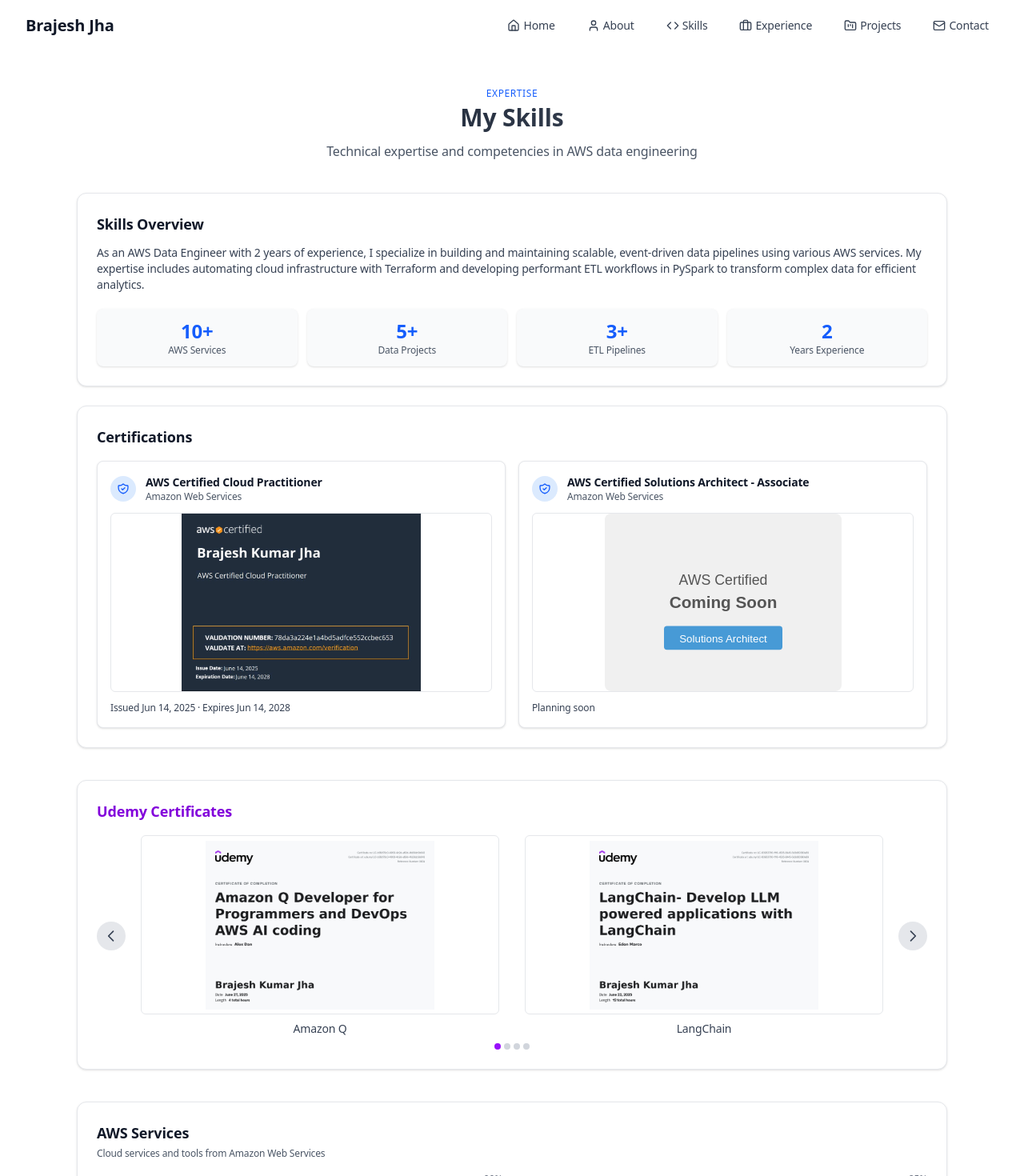
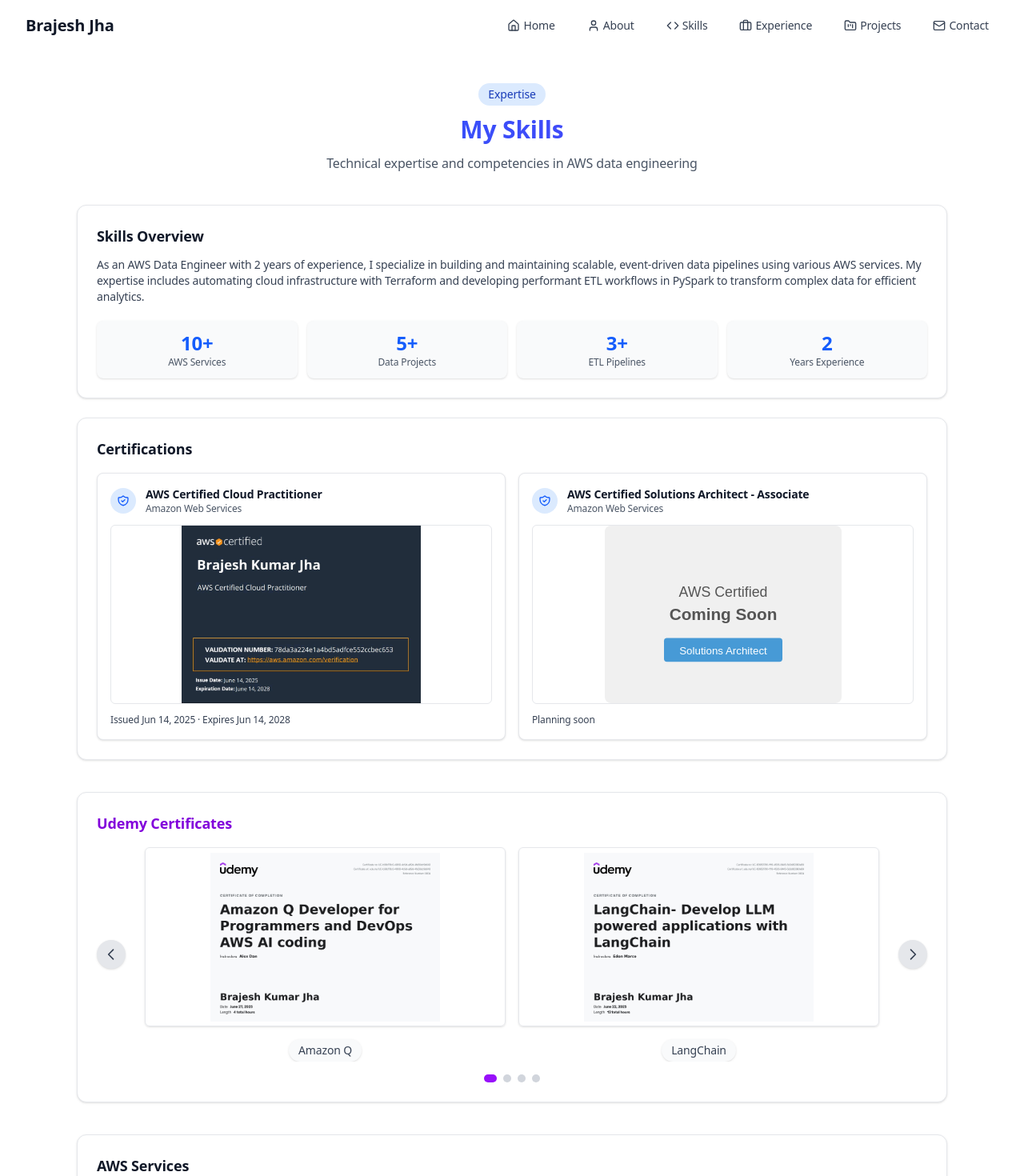
Before and after one commit to brajeshkrjha/portfolio, a Next.js app: page /skills in a window 1280 px wide. Shown: the top 1470 px of the page at 80% size. Built offline with nearby package versions, Linux system fonts and the light colour scheme.

Commit message:
Create standardized SectionHeader component and implement across all pages

```diff
--- a/app/about/page.js
+++ b/app/about/page.js
@@ -1,18 +1,16 @@
 import Image from 'next/image';
+import SectionHeader from '../../components/SectionHeader';
 import { User, Briefcase, MapPin, Calendar, Mail } from 'lucide-react';
 
 export default function About() {
   return (
     <div className="min-h-screen py-12 bg-white dark:bg-gray-900">
       <div className="max-w-7xl mx-auto px-4 sm:px-6 lg:px-8">
-        <div className="text-center mb-12">
-          <h1 className="text-3xl font-extrabold text-gray-900 dark:text-white sm:text-4xl">
-            About Me
-          </h1>
-          <p className="mt-4 max-w-2xl text-xl text-gray-600 dark:text-gray-300 mx-auto">
-            Get to know more about my background and journey
-          </p>
-        </div>
+        <SectionHeader
+          eyebrow="About"
+          title="About Me"
+          description="Get to know more about my background and journey"
+        />
 
         <div className="flex flex-col md:flex-row gap-12 items-center md:items-start">
           <div className="md:w-1/3">
@@ -80,6 +78,7 @@
                         src="https://prnewswire2-a.akamaihd.net/p/1893751/sp/189375100/thumbnail/entry_id/0_z53c0ybh/def_height/2700/def_width/2700/version/100012/type/1"
                         alt="ValueMomentum"
                         fill
+                        sizes="(max-width: 768px) 100vw, 33vw"
                         style={{ objectFit: 'cover' }}
                         className="transition-transform hover:scale-105 duration-300"
                       />
@@ -105,6 +104,7 @@
                         src="https://technotimes.info/wp-content/uploads/2025/06/image-3.png"
                         alt="Bengal Institute of Technology"
                         fill
+                        sizes="(max-width: 768px) 100vw, 33vw"
                         style={{ objectFit: 'cover' }}
                         className="transition-transform hover:scale-105 duration-300"
                       />
@@ -127,6 +127,7 @@
                         src="https://rsvm.in/uploads/gallery/media/Front.jpg"
                         alt="Rajkamal Saraswati Vidya Mandir"
                         fill
+                        sizes="(max-width: 768px) 100vw, 33vw"
                         style={{ objectFit: 'cover' }}
                         className="transition-transform hover:scale-105 duration-300"
                       />
--- a/app/contact/page.js
+++ b/app/contact/page.js
@@ -1,5 +1,7 @@
 'use client';
+
 import { useState } from 'react';
+import SectionHeader from '../../components/SectionHeader';
 
 export default function Contact() {
   // Form state
@@ -47,15 +49,11 @@
   return (
     <div className="min-h-screen py-12 bg-white dark:bg-gray-900">
       <div className="max-w-7xl mx-auto px-4 sm:px-6 lg:px-8">
-        <div className="text-center mb-10">
-          <h1 className="text-2xl sm:text-3xl font-bold text-gray-900 dark:text-white relative inline-block">
-            <span className="absolute -top-6 -left-6 text-xs font-medium bg-blue-100 text-blue-800 py-1 px-2 rounded-md dark:bg-blue-900 dark:text-blue-300">Connect</span>
-            <span className="bg-gradient-to-r from-blue-600 to-indigo-600 bg-clip-text text-transparent">Get In Touch</span>
-          </h1>
-          <p className="mt-3 max-w-2xl text-base text-gray-600 dark:text-gray-300 mx-auto">
-            Have a question or want to work together? Feel free to reach out!
-          </p>
-        </div>
+        <SectionHeader
+          eyebrow="Connect"
+          title="Get In Touch"
+          description="Have a question or want to work together? Feel free to reach out!"
+        />
 
         <div className="grid grid-cols-1 md:grid-cols-2 gap-8">
           {/* Contact Information */}
--- a/app/experience/page.js
+++ b/app/experience/page.js
@@ -1,3 +1,5 @@
+import SectionHeader from '../../components/SectionHeader';
+
 export default function Experience() {
   // Define experience data
   const experiences = [
@@ -50,15 +52,11 @@
   return (
     <div className="min-h-screen py-10 bg-white dark:bg-gray-900">
       <div className="max-w-6xl mx-auto px-4 sm:px-6 lg:px-8">
-        <div className="text-center mb-10">
-          <span className="inline-block text-xs font-medium tracking-wider uppercase text-blue-600 dark:text-blue-500 mb-1">Career</span>
-          <h1 className="text-2xl md:text-3xl font-bold text-gray-900 dark:text-white sm:text-3xl bg-clip-text text-transparent bg-gradient-to-r from-gray-900 to-gray-600 dark:from-white dark:to-gray-400">
-            Professional Experience
-          </h1>
-          <p className="mt-3 max-w-2xl text-sm md:text-base text-gray-600 dark:text-gray-300 mx-auto">
-            My journey as an AWS Data Engineer
-          </p>
-        </div>
+        <SectionHeader
+          eyebrow="Career"
+          title="Professional Experience"
+          description="My journey as an AWS Data Engineer"
+        />
 
         {/* Work Experience Timeline */}
         <div className="mb-10">
--- a/app/page.js
+++ b/app/page.js
@@ -1,6 +1,7 @@
 import Image from 'next/image';
 import Link from 'next/link';
-import { Plus, Database, Code, Server, ArrowRight } from 'lucide-react';
+import { Server, Database, Code, Cog, ArrowRight } from 'lucide-react';
+import SectionHeader from '../components/SectionHeader';
 
 export default function Home() {
   return (
@@ -25,6 +26,7 @@
                     src="/my_img.jpg"
                     alt="Brajesh Kumar Jha"
                     fill
+                    sizes="(max-width: 768px) 100vw, 50vw"
                     className="object-cover"
                     priority
                   />
@@ -50,6 +52,7 @@
                   src="/my_img.jpg"
                   alt="Brajesh Kumar Jha"
                   fill
+                  sizes="(max-width: 768px) 100vw, 50vw"
                   className="object-cover"
                   priority
                 />
@@ -62,17 +65,11 @@
       {/* Skills Preview Section */}
       <section className="py-12 bg-gradient-to-b from-white to-gray-50 dark:from-gray-800 dark:to-gray-900">
         <div className="max-w-6xl mx-auto px-4 sm:px-6 lg:px-8">
-          <div className="text-center">
-            <span className="inline-block px-3 py-1 text-sm font-medium bg-blue-100 text-blue-800 rounded-full dark:bg-blue-900 dark:text-blue-300 mb-3">
-              Professional Skills
-            </span>
-            <h2 className="text-2xl font-bold text-gray-900 dark:text-white sm:text-3xl bg-clip-text text-transparent bg-gradient-to-r from-blue-600 to-indigo-600 dark:from-blue-400 dark:to-indigo-400">
-              My Expertise
-            </h2>
-            <p className="mt-3 max-w-2xl text-base text-gray-600 dark:text-gray-300 mx-auto">
-              Specialized in AWS data engineering solutions with a focus on scalable and efficient architectures
-            </p>
-          </div>
+          <SectionHeader
+            eyebrow="Professional Skills"
+            title="My Expertise"
+            description="Specialized in AWS data engineering solutions with a focus on scalable and efficient architectures"
+          />
 
           <div className="mt-10">
             <div className="grid grid-cols-1 gap-8 sm:grid-cols-2 lg:grid-cols-3">
@@ -172,6 +169,7 @@
                   src="/data_tech1.jpg"
                   alt="Commercial Prefill DataLake"
                   fill
+                  sizes="(max-width: 768px) 100vw, 50vw"
                   className="object-cover opacity-90 group-hover:opacity-100 transition-opacity"
                 />
                 <div className="absolute inset-0 bg-gradient-to-t from-black/60 to-transparent"></div>
@@ -225,6 +223,7 @@
                   src="/data_tech2.jpg"
                   alt="Erie Data Hub Framework"
                   fill
+                  sizes="(max-width: 768px) 100vw, 50vw"
                   className="object-cover opacity-90 group-hover:opacity-100 transition-opacity"
                 />
                 <div className="absolute inset-0 bg-gradient-to-t from-black/60 to-transparent"></div>
--- a/app/projects/[id]/page.js
+++ b/app/projects/[id]/page.js
@@ -3,6 +3,7 @@
 import Image from 'next/image';
 import Link from 'next/link';
 import { useEffect, useState } from 'react';
+import SectionHeader from '../../../components/SectionHeader';
 
 export default function ProjectDetail() {
   const params = useParams();
@@ -137,12 +138,11 @@
     return (
       <div className="min-h-screen py-12 bg-white dark:bg-gray-900">
         <div className="max-w-7xl mx-auto px-4 sm:px-6 lg:px-8 text-center">
-          <h1 className="text-3xl font-extrabold text-gray-900 dark:text-white sm:text-4xl mb-6">
-            Project Not Found
-          </h1>
-          <p className="text-xl text-gray-600 dark:text-gray-300 mb-8">
-            Sorry, the project you're looking for doesn't exist.
-          </p>
+          <SectionHeader
+            eyebrow="404"
+            title="Project Not Found"
+            description="Sorry, the project you're looking for doesn't exist."
+          />
           <Link
             href="/projects"
             className="inline-flex items-center px-4 py-2 border border-transparent text-base font-medium rounded-md shadow-sm text-white bg-blue-600 hover:bg-blue-700"
@@ -175,6 +175,7 @@
               src={project.image}
               alt={project.title}
               fill
+              sizes="(max-width: 768px) 100vw, 50vw"
               className="object-cover"
               priority
             />
--- a/app/projects/page.js
+++ b/app/projects/page.js
@@ -1,6 +1,7 @@
 'use client';
 import Link from 'next/link';
 import Image from 'next/image';
+import SectionHeader from '../../components/SectionHeader';
 
 export default function Projects() {
   // Define projects data
@@ -114,17 +115,11 @@
   return (
     <div className="min-h-screen py-12 bg-white dark:bg-gray-900">
       <div className="max-w-7xl mx-auto px-4 sm:px-6 lg:px-8">
-        <div className="text-center mb-10">
-          <span className="inline-block px-3 py-1 text-sm font-medium bg-blue-100 text-blue-800 rounded-full dark:bg-blue-900 dark:text-blue-300 mb-3">
-            Portfolio
-          </span>
-          <h1 className="text-2xl font-bold text-gray-900 dark:text-white sm:text-3xl bg-clip-text text-transparent bg-gradient-to-r from-blue-600 to-indigo-600 dark:from-blue-400 dark:to-indigo-400">
-            My Projects
-          </h1>
-          <p className="mt-3 max-w-2xl text-base text-gray-600 dark:text-gray-300 mx-auto">
-            A showcase of my work in data engineering, cloud infrastructure, and web development.
-          </p>
-        </div>
+        <SectionHeader
+          eyebrow="Portfolio"
+          title="My Projects"
+          description="A showcase of my work in data engineering, cloud infrastructure, and web development."
+        />
 
         {/* Projects Grid */}
         <div className="grid grid-cols-1 md:grid-cols-2 gap-6">
@@ -135,6 +130,7 @@
                   src={project.image}
                   alt={project.title}
                   fill
+                  sizes="(max-width: 768px) 100vw, 50vw"
                   className="object-cover opacity-90 group-hover:opacity-100 transition-opacity"
                 />
                 <div className="absolute inset-0 bg-gradient-to-t from-black/60 to-transparent"></div>
--- a/app/skills/page.js
+++ b/app/skills/page.js
@@ -1,5 +1,6 @@
 import Image from 'next/image';
 import UdemyCertificatesSlider from "../../components/UdemyCertificatesSlider";
+import SectionHeader from '../../components/SectionHeader';
 
 export default function Skills() {
   // Define skill categories and their items
@@ -78,15 +79,11 @@
   return (
     <div className="min-h-screen py-10 bg-white dark:bg-gray-900">
       <div className="max-w-6xl mx-auto px-4 sm:px-6 lg:px-8">
-        <div className="text-center mb-10">
-          <span className="inline-block text-xs font-medium tracking-wider uppercase text-blue-600 dark:text-blue-500 mb-1">Expertise</span>
-          <h1 className="text-2xl md:text-3xl font-bold text-gray-900 dark:text-white sm:text-3xl bg-clip-text text-transparent bg-gradient-to-r from-gray-900 to-gray-600 dark:from-white dark:to-gray-400">
-            My Skills
-          </h1>
-          <p className="mt-3 max-w-2xl text-sm md:text-base text-gray-600 dark:text-gray-300 mx-auto">
-            Technical expertise and competencies in AWS data engineering
-          </p>
-        </div>
+        <SectionHeader
+          eyebrow="Expertise"
+          title="My Skills"
+          description="Technical expertise and competencies in AWS data engineering"
+        />
 
         {/* Skills Overview */}
         <div className="mb-6">
@@ -140,6 +137,8 @@
                     src="/aws_ccp_certification.jpg"
                     alt="AWS Certified Cloud Practitioner"
                     fill
+                    priority
+                    sizes="(max-width: 768px) 100vw, 50vw"
                     className="object-contain"
                   />
                 </div>
@@ -165,6 +164,7 @@
                     src="/coming_soon_cert.svg"
                     alt="AWS Certified Solutions Architect - Coming Soon"
                     fill
+                    sizes="(max-width: 768px) 100vw, 50vw"
                     className="object-contain"
                   />
                 </div>
--- /dev/null
+++ b/components/SectionHeader.js
@@ -0,0 +1,19 @@
+'use client';
+
+export default function SectionHeader({ eyebrow, title, description }) {
+  return (
+    <div className="text-center mb-10">
+      <span className="inline-block px-3 py-1 text-sm font-medium bg-blue-100 text-blue-800 rounded-full dark:bg-blue-900 dark:text-blue-300 mb-3">
+        {eyebrow}
+      </span>
+      <h2 className="text-2xl font-bold text-gray-900 dark:text-white sm:text-3xl bg-clip-text text-transparent bg-gradient-to-r from-blue-600 to-indigo-600 dark:from-blue-400 dark:to-indigo-400">
+        {title}
+      </h2>
+      {description && (
+        <p className="mt-3 max-w-2xl text-base text-gray-600 dark:text-gray-300 mx-auto">
+          {description}
+        </p>
+      )}
+    </div>
+  );
+}
--- a/components/UdemyCertificatesSlider.js
+++ b/components/UdemyCertificatesSlider.js
@@ -33,14 +33,59 @@
 
 export default function UdemyCertificatesSlider() {
   const [startIdx, setStartIdx] = useState(0);
-  const visibleCount = 2;
-  const maxIdx = certificates.length - visibleCount;
+  // Use responsive visible count based on screen size
+  const [visibleCount, setVisibleCount] = useState(2);
+  const [maxIdx, setMaxIdx] = useState(certificates.length - visibleCount);
+
+  // Effect to handle responsive behavior
+  React.useEffect(() => {
+    const handleResize = () => {
+      // Show only 1 certificate on mobile screens
+      const newVisibleCount = window.innerWidth < 768 ? 1 : 2;
+      setVisibleCount(newVisibleCount);
+
+      // Calculate the maximum valid index
+      // This ensures we don't have an empty slide at the end
+      const newMaxIdx = Math.max(0, certificates.length - newVisibleCount);
+      setMaxIdx(newMaxIdx);
+
+      // Reset startIdx if it's out of bounds after resize
+      if (startIdx > newMaxIdx) {
+        setStartIdx(0);
+      }
+    };
+
+    // Set initial values
+    handleResize();
+
+    // Add event listener
+    window.addEventListener('resize', handleResize);
+
+    // Cleanup
+    return () => window.removeEventListener('resize', handleResize);
+  }, [startIdx, certificates.length]);
 
   const handlePrev = () => {
-    setStartIdx((prev) => (prev - 1 < 0 ? maxIdx : prev - 1));
+    setStartIdx((prev) => {
+      const newIndex = prev - 1 < 0 ? maxIdx : prev - 1;
+      return newIndex;
+    });
   };
+
   const handleNext = () => {
-    setStartIdx((prev) => (prev + 1 > maxIdx ? 0 : prev + 1));
+    setStartIdx((prev) => {
+      const newIndex = prev + 1 > maxIdx ? 0 : prev + 1;
+      return newIndex;
+    });
+  };
+
+  // Auto-slide functionality removed as per user request
+  // Now slider only moves on manual clicks
+
+  // Use transform for animation while keeping conditional rendering
+  const sliderStyle = {
+    transition: 'all 0.5s ease-in-out',
+    transform: `translateX(0%)` // No transform needed as we're conditionally rendering
   };
 
   return (
@@ -49,33 +94,57 @@
         <button
           aria-label="Previous"
           onClick={handlePrev}
-          className="p-2 rounded-full bg-gray-200 dark:bg-gray-700 hover:bg-gray-300 dark:hover:bg-gray-600 flex-shrink-0"
+          className="p-2 rounded-full bg-gray-200 dark:bg-gray-700 hover:bg-purple-100 dark:hover:bg-purple-900 hover:text-purple-600 dark:hover:text-purple-400 flex-shrink-0 z-10 transition-all duration-300 shadow-sm hover:shadow-md"
         >
           <svg className="w-5 h-5 text-gray-700 dark:text-gray-300" fill="none" stroke="currentColor" strokeWidth="2" viewBox="0 0 24 24"><path strokeLinecap="round" strokeLinejoin="round" d="M15 19l-7-7 7-7" /></svg>
         </button>
-        <div className="flex gap-8 w-full justify-center">
-          {certificates.slice(startIdx, startIdx + visibleCount).map((cert, idx) => (
-            <div key={cert.alt} className="flex flex-col items-center w-full max-w-md">
-              <div className="relative w-full h-56 rounded-md overflow-hidden border border-gray-200 dark:border-gray-600 mb-2">
-                <Image src={cert.src} alt={cert.alt} fill className="object-contain" />
-              </div>
-              <span className="text-sm font-medium text-gray-700 dark:text-gray-300">{cert.label}</span>
-            </div>
-          ))}
+        <div className="relative w-full overflow-hidden">
+          <div
+            className="flex w-full transition-transform duration-500 ease-in-out"
+            style={{
+              ...sliderStyle,
+              transform: `translateX(-${startIdx * (100 / visibleCount)}%)`
+            }}
+          >
+            {/* Render all certificates and use transform for sliding */}
+            {certificates.map((cert, idx) => {
+              return (
+                <div
+                  key={cert.alt}
+                  className="flex-shrink-0 flex-grow-0 px-2 flex flex-col items-center"
+                  style={{ width: `${100 / visibleCount}%` }}
+                >
+                  <div className="relative w-full md:h-56 h-72 rounded-md overflow-hidden border border-gray-200 dark:border-gray-600 mb-2 shadow-sm hover:shadow-md transition-all duration-500 group">
+                    <div className="absolute inset-0 bg-gradient-to-b from-purple-100/0 to-purple-100/10 dark:from-purple-900/0 dark:to-purple-900/10 opacity-0 group-hover:opacity-100 transition-opacity duration-500"></div>
+                    <Image
+                      src={cert.src}
+                      alt={cert.alt}
+                      fill
+                      sizes="(max-width: 768px) 100vw, 50vw"
+                      className="object-contain transform group-hover:scale-105 transition-transform duration-500"
+                    />
+                  </div>
+                  <span className="text-sm font-medium text-gray-700 dark:text-gray-300 mt-2 px-3 py-1 rounded-full bg-gray-50 dark:bg-gray-800 shadow-sm transform group-hover:scale-105 transition-all duration-300">{cert.label}</span>
+                </div>
+              );
+            })}
+          </div>
         </div>
         <button
           aria-label="Next"
           onClick={handleNext}
-          className="p-2 rounded-full bg-gray-200 dark:bg-gray-700 hover:bg-gray-300 dark:hover:bg-gray-600 flex-shrink-0"
+          className="p-2 rounded-full bg-gray-200 dark:bg-gray-700 hover:bg-purple-100 dark:hover:bg-purple-900 hover:text-purple-600 dark:hover:text-purple-400 flex-shrink-0 z-10 transition-all duration-300 shadow-sm hover:shadow-md"
         >
           <svg className="w-5 h-5 text-gray-700 dark:text-gray-300" fill="none" stroke="currentColor" strokeWidth="2" viewBox="0 0 24 24"><path strokeLinecap="round" strokeLinejoin="round" d="M9 5l7 7-7 7" /></svg>
         </button>
       </div>
-      <div className="mt-2 flex gap-1">
-        {Array.from({ length: certificates.length - visibleCount + 1 }).map((_, idx) => (
-          <span
+      <div className="mt-4 flex gap-2 justify-center">
+        {Array.from({ length: maxIdx + 1 }).map((_, idx) => (
+          <button
             key={idx}
-            className={`inline-block w-2 h-2 rounded-full ${startIdx === idx ? 'bg-purple-600 dark:bg-purple-400' : 'bg-gray-300 dark:bg-gray-600'}`}
+            onClick={() => setStartIdx(idx)}
+            className={`w-2.5 h-2.5 rounded-full transition-all duration-300 ${startIdx === idx ? 'bg-purple-600 dark:bg-purple-400 w-4' : 'bg-gray-300 dark:bg-gray-600'}`}
+            aria-label={`Go to slide ${idx + 1}`}
           />
         ))}
       </div>
```
